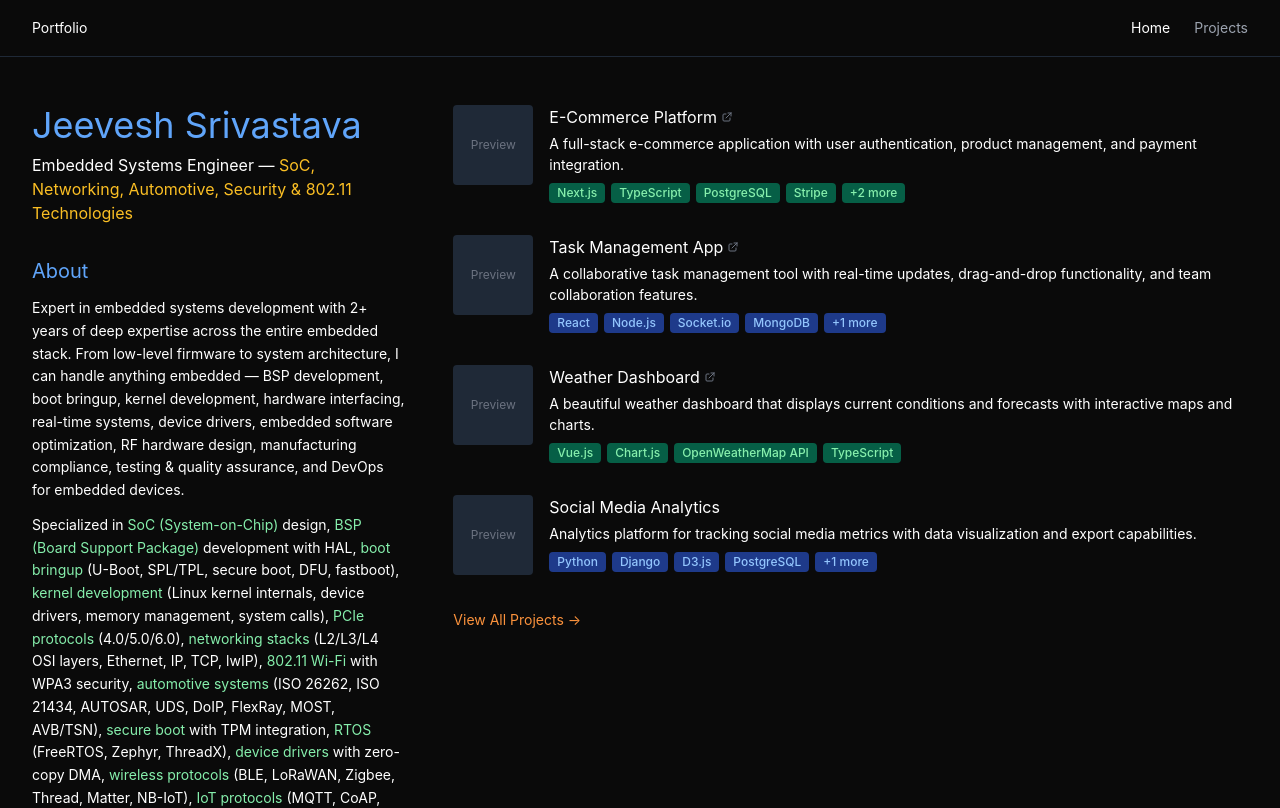
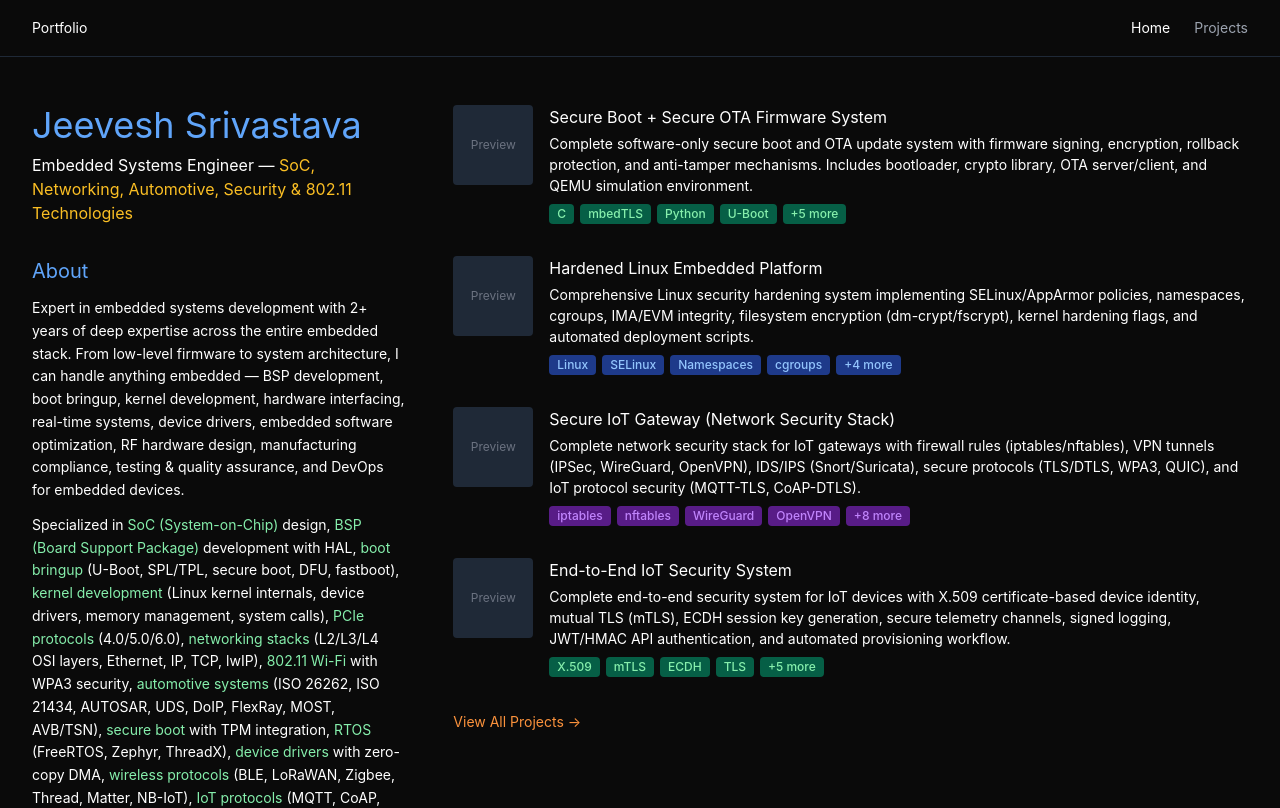
Before and after one commit to jk1806/my-portfolio, a Next.js app: page / in a window 1280 px wide. Shown: the top 808 px of the page. Built offline with nearby package versions, Linux system fonts and the light colour scheme.

Commit message:
Update portfolio projects with 5 embedded security projects

```diff
--- a/data/projects.ts
+++ b/data/projects.ts
@@ -3,60 +3,47 @@ import { Project } from '@/types/project'
 export const projects: Project[] = [
   {
     id: '1',
-    title: 'E-Commerce Platform',
+    title: 'Secure Boot + Secure OTA Firmware System',
     description:
-      'A full-stack e-commerce application with user authentication, product management, and payment integration.',
-    technologies: ['Next.js', 'TypeScript', 'PostgreSQL', 'Stripe', 'Docker', 'AWS'],
-    githubUrl: 'https://github.com/yourusername/ecommerce',
-    liveUrl: 'https://ecommerce-demo.vercel.app',
+      'Complete software-only secure boot and OTA update system with firmware signing, encryption, rollback protection, and anti-tamper mechanisms. Includes bootloader, crypto library, OTA server/client, and QEMU simulation environment.',
+    technologies: ['C', 'mbedTLS', 'Python', 'U-Boot', 'AES-GCM', 'RSA-2048', 'HMAC', 'CMake', 'QEMU'],
+    githubUrl: 'https://github.com/jk1806/my-portfolio/tree/main/projects/secure-boot-ota',
     tagColor: 'green',
   },
   {
     id: '2',
-    title: 'Task Management App',
+    title: 'Hardened Linux Embedded Platform',
     description:
-      'A collaborative task management tool with real-time updates, drag-and-drop functionality, and team collaboration features.',
-    technologies: ['React', 'Node.js', 'Socket.io', 'MongoDB', 'Redis'],
-    githubUrl: 'https://github.com/yourusername/task-manager',
-    liveUrl: 'https://task-manager-demo.vercel.app',
+      'Comprehensive Linux security hardening system implementing SELinux/AppArmor policies, namespaces, cgroups, IMA/EVM integrity, filesystem encryption (dm-crypt/fscrypt), kernel hardening flags, and automated deployment scripts.',
+    technologies: ['Linux', 'SELinux', 'Namespaces', 'cgroups', 'IMA/EVM', 'dm-crypt', 'Kernel Hardening', 'Shell Scripts'],
+    githubUrl: 'https://github.com/jk1806/my-portfolio/tree/main/projects/hardened-linux-platform',
     tagColor: 'blue',
   },
   {
     id: '3',
-    title: 'Weather Dashboard',
+    title: 'Secure IoT Gateway (Network Security Stack)',
     description:
-      'A beautiful weather dashboard that displays current conditions and forecasts with interactive maps and charts.',
-    technologies: ['Vue.js', 'Chart.js', 'OpenWeatherMap API', 'TypeScript'],
-    githubUrl: 'https://github.com/yourusername/weather-dashboard',
-    liveUrl: 'https://weather-dashboard-demo.vercel.app',
+      'Complete network security stack for IoT gateways with firewall rules (iptables/nftables), VPN tunnels (IPSec, WireGuard, OpenVPN), IDS/IPS (Snort/Suricata), secure protocols (TLS/DTLS, WPA3, QUIC), and IoT protocol security (MQTT-TLS, CoAP-DTLS).',
+    technologies: ['iptables', 'nftables', 'WireGuard', 'OpenVPN', 'IPSec', 'Snort', 'Suricata', 'TLS/DTLS', 'WPA3', 'QUIC', 'MQTT', 'CoAP'],
+    githubUrl: 'https://github.com/jk1806/my-portfolio/tree/main/projects/secure-iot-gateway',
+    tagColor: 'purple',
+  },
+  {
+    id: '4',
+    title: 'End-to-End IoT Security System',
+    description:
+      'Complete end-to-end security system for IoT devices with X.509 certificate-based device identity, mutual TLS (mTLS), ECDH session key generation, secure telemetry channels, signed logging, JWT/HMAC API authentication, and automated provisioning workflow.',
+    technologies: ['X.509', 'mTLS', 'ECDH', 'TLS', 'JWT', 'HMAC', 'RSA', 'Python', 'C'],
+    githubUrl: 'https://github.com/jk1806/my-portfolio/tree/main/projects/iot-security-system',
     tagColor: 'green',
   },
   {
-    id: '4',
-    title: 'Social Media Analytics',
+    id: '5',
+    title: 'Embedded Security Testing & Analysis Toolkit',
     description:
-      'Analytics platform for tracking social media metrics with data visualization and export capabilities.',
-    technologies: ['Python', 'Django', 'D3.js', 'PostgreSQL', 'Redis'],
-    githubUrl: 'https://github.com/yourusername/social-analytics',
+      'Comprehensive security testing toolkit with static analysis (Cppcheck, clang-tidy), dynamic analysis (Valgrind, ASAN, UBSAN, MSAN), fuzzing (AFL, libFuzzer), penetration testing (Nmap, OpenVAS), reverse engineering (Ghidra, Radare2, Binwalk), and CI/CD integration.',
+    technologies: ['Cppcheck', 'clang-tidy', 'Valgrind', 'ASAN', 'AFL', 'libFuzzer', 'Nmap', 'Ghidra', 'Radare2', 'Binwalk', 'GitHub Actions'],
+    githubUrl: 'https://github.com/jk1806/my-portfolio/tree/main/projects/security-testing-toolkit',
     tagColor: 'blue',
   },
-  {
-    id: '5',
-    title: 'Portfolio Website',
-    description:
-      'A modern, responsive portfolio website built with Next.js and Tailwind CSS, featuring dark mode support.',
-    technologies: ['Next.js', 'TypeScript', 'Tailwind CSS'],
-    githubUrl: 'https://github.com/yourusername/portfolio',
-    liveUrl: 'https://yourportfolio.vercel.app',
-    tagColor: 'purple',
-  },
-  {
-    id: '6',
-    title: 'API Gateway',
-    description:
-      'A microservices API gateway with rate limiting, authentication, and request routing capabilities.',
-    technologies: ['Go', 'Redis', 'Docker', 'Kubernetes', 'gRPC'],
-    githubUrl: 'https://github.com/yourusername/api-gateway',
-    tagColor: 'green',
-  },
 ]
```
